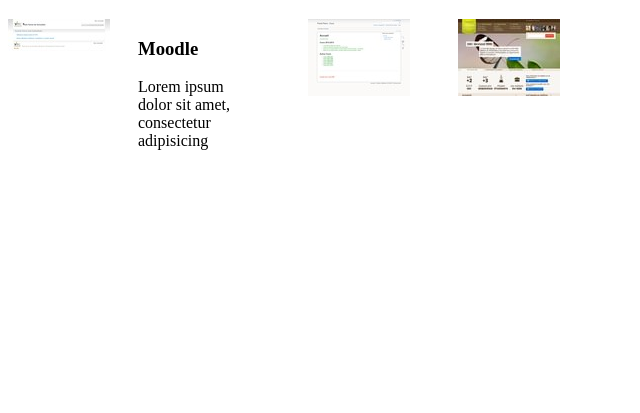
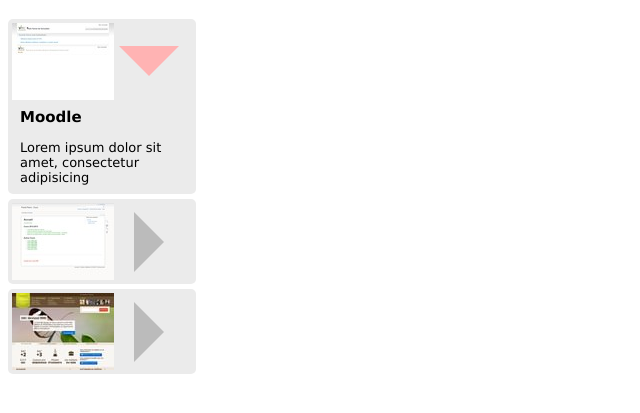
Before and after one commit to MMI-NFC-2026/sae105-r112-tp4-vlrjules, a plain HTML site: page index.html in a window 1280 px wide. Shown: the part 61-474 px from the top of the page, without its empty margins (0-640 px from the left). Drawn offline with Linux system fonts and the light colour scheme.

Commit message:
triangle css

```diff
--- a/src/css/components/accordeon.css
+++ b/src/css/components/accordeon.css
@@ -2,26 +2,30 @@
 * Accordeon
 */
 
-/* Conteneur : les détails sont côte à côte */
+/* Conteneur : les détails sont empilés verticalement */
 .accordeon {
   display: flex;
+  flex-direction: column;
   align-items: flex-start;
+  gap: 5px;
+  font-family: "Lucida Grande", "Lucida Sans Unicode", Verdana, sans-serif;
 }
 
-/* details fermé et ouvert */
+/* details fermé et ouvert : une carte grise aux coins arrondis */
 .accordeon > details {
-  display: flex;
-  align-items: flex-start;
-  gap: 1.75rem;
-  flex-shrink: 0;
-  width: 150px; /* image (102px) + espace avec le suivant */
-  overflow: hidden; /* le texte ne déborde pas pendant l'animation */
-  transition: width 0.5s ease-in-out; /* les voisins glissent en douceur */
+  width: 180px;
+  padding: 4px;
+  border-radius: 5px;
+  background-color: #ebebeb;
+  interpolate-size: allow-keywords; /* permet d'animer jusqu'à height: auto */
 }
 
+/* summary : l'image, puis le triangle à droite */
 .accordeon > details > summary {
-  flex-shrink: 0;
-  list-style: none; /* pas de triangle */
+  display: flex;
+  align-items: center;
+  gap: 20px;
+  list-style: none; /* supprime le triangle d'origine */
   cursor: pointer;
 }
 
@@ -34,36 +38,52 @@
   display: block;
 }
 
-/* Texte : largeur fixe pour qu'il ne se réorganise pas pendant l'animation */
-.accordeon > details > div {
-  flex-shrink: 0;
-  width: 120px;
-  opacity: 0;
-  transform: translateX(-1rem);
-  transition: opacity 0.4s ease, transform 0.4s ease;
+/* Triangle CSS : une boîte vide dont seule la bordure gauche est colorée */
+.accordeon > details > summary::after {
+  content: "";
+  width: 0;
+  height: 0;
+  border-top: 30px solid transparent;
+  border-bottom: 30px solid transparent;
+  border-left: 30px solid #bbb; /* fermé : gris, pointe vers la droite */
+  transition: transform 0.5s, border-left-color 0.5s;
 }
 
-/* details ouvert : il s'élargit pour afficher le texte à droite de l'image */
-.accordeon > details[open] {
-  width: 300px;
+/* ouvert : le triangle tourne vers le bas et devient rose */
+.accordeon > details[open] > summary::after {
+  transform: rotate(90deg);
+  border-left-color: #ffb3b3;
 }
 
-.accordeon > details[open] > div {
-  opacity: 1;
-  transform: translateX(0);
-  transition-delay: 0.15s; /* le texte apparaît une fois la place faite */
+/* Contenu sous l'image */
+.accordeon > details > div {
+  padding: 0 30px 0 8px;
 }
 
-/* Navigateurs récents : garde le contenu visible pendant la fermeture
-   pour que le texte s'efface en fondu au lieu de disparaître d'un coup */
+.accordeon > details > div h3 {
+  margin: 0.5rem 0 0.9rem;
+  font-size: 15px;
+}
+
+.accordeon > details > div p {
+  margin: 0 0 0.3rem;
+  font-size: 13px;
+}
+
+/* Ouverture / fermeture animée en hauteur (navigateurs récents) */
 .accordeon > details::details-content {
-  transition: content-visibility 0.5s allow-discrete;
+  height: 0;
+  overflow: clip;
+  transition: height 0.5s, content-visibility 0.5s allow-discrete;
+}
+
+.accordeon > details[open]::details-content {
+  height: auto;
 }
 
 /* Si l'utilisateur préfère moins d'animations */
 @media (prefers-reduced-motion: reduce) {
-  .accordeon > details,
-  .accordeon > details > div,
+  .accordeon > details > summary::after,
   .accordeon > details::details-content {
     transition: none;
   }
```
